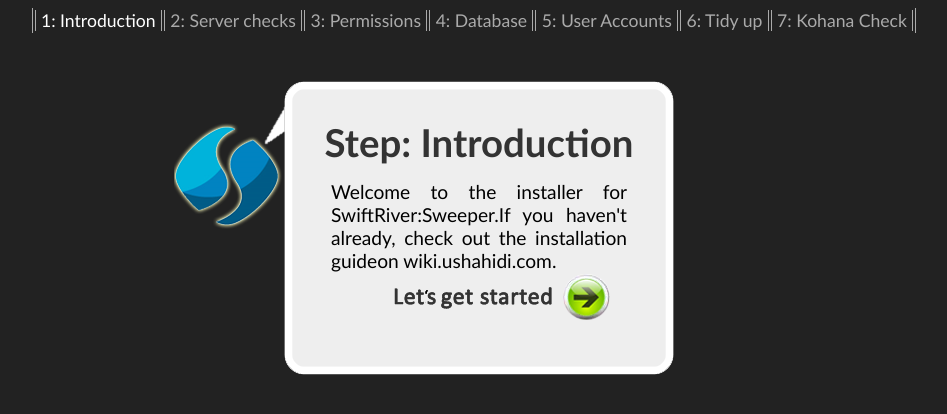
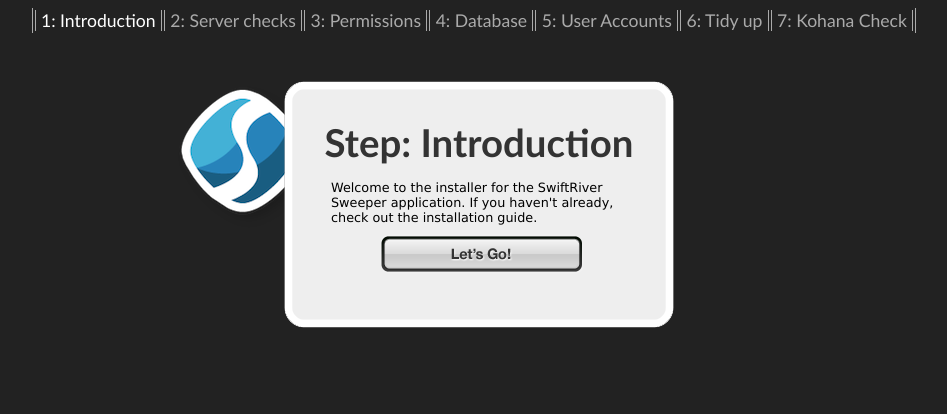
Before and after one commit to ushahidi/Sweeper_0.3.2, a PHP site: page /installer/index.php?position=0 in a window 1280 px wide. Shown: the top 414 px of the page, without its empty margins (166-1113 px from the left). Run offline with PHP 8.4, Linux system fonts and the light colour scheme.

Commit message:
Added changes made by Jon Gos!

```diff
--- a/installer/Introduction.php
+++ b/installer/Introduction.php
@@ -3,9 +3,8 @@ class Introduction implements IInstallStep
 {
     public function GetDescription()
     {
-        return "Welcome to the installer for SwiftRiver:Sweeper.".
-               "If you haven't already, check out the installation guide".
-               "on wiki.ushahidi.com.<br/> ".
+        return "Welcome to the installer for the SwiftRiver Sweeper application.".
+               " If you haven't already, check out the <a href='http://wiki.ushahidi.com'>installation guide</a>.<br />".
                "<a href='?position=1'><img src='assets/images/button-letsgetstarted.png' /></a>";
     }
 
--- a/installer/assets/styles/master.css
+++ b/installer/assets/styles/master.css
@@ -20,10 +20,10 @@ div#baloon { width: 390px; position:relative; top:-150px; left:110px;}
 div#baloon div.top { background: url('../images/baloon-top.png') no-repeat; height:28px; }
 div#baloon div.mid { background: url('../images/baloon-mid.png') repeat-y; padding:10px; }
 div#baloon div.mid h2 { width:100%; text-align:center; font-family:Calibri; font-size:3em; margin-bottom:15px; color:#333; }
-div#baloon div.mid p { text-align:justify; }
-div#baloon div.mid p.description { width:80%; margin-left:auto; margin-right:auto; font-family:Calibri; font-size:1.5em; margin-bottom:15px; }
+div#baloon div.mid p { text-align:none; }
+div#baloon div.mid p.description { width:80%; margin-left:auto; margin-right:auto; font-family:verdana; font-size:1.0em; margin-bottom:15px; }
 div#baloon div.mid div.step-render ul li { list-style:none; }
-div#baloon div.mid div.step-render ul li.pass { background: url('../images/sucess-small.png') no-repeat;}
+div#baloon div.mid div.step-render ul li.pass { background: url('../images/success-small.png') no-repeat;}
 div#baloon div.mid div.step-render ul li.fail { background: url('../images/fail-small.png') no-repeat;}
 div#baloon div.mid div.step-render ul li p.name { font-family:Calibri; font-size:1.5em; padding-top:5px; margin-bottom:5px; margin-left:50px; }
 div#baloon div.mid div.step-render ul li p.result { margin-left:50px; margin-bottom:15px; margin-right:30px; }
--- a/installer/index.php
+++ b/installer/index.php
@@ -64,7 +64,7 @@ $sucess = $step->RunChecks($_POST);
                     <h2>Step: <?php echo($step->GetName()); ?></h2>
                     <p class="description"><?php echo($step->GetDescription()); ?></p>
                     <?php if($sucess === true) : ?>
-                        <img src="assets/images/sucess-large.png" />
+                        <img src="assets/images/success-large.png" />
                     <?php elseif ($sucess === false) : ?>
                         <img src="assets/images/fail-large.png" />
                     <?php endif; ?>
--- a/installer/steps/Environment.php
+++ b/installer/steps/Environment.php
@@ -11,7 +11,7 @@ class Environment implements IInstallStep
     public function GetDescription()
     {
         return "In this step we will ensure that you have the required PHP version " .
-	               "running on your server and that the PHP plugins needed are installed.";
+	               "and that the PHP plugins needed are installed.";
     }
 
     public function RunChecks($postVar)
--- a/installer/steps/ReadWriteAccess.php
+++ b/installer/steps/ReadWriteAccess.php
@@ -11,7 +11,7 @@ class ReadWriteAccess implements IInstallStep
     public function GetDescription()
     {
         return "Let's make sure that you have the correct ".
-		       "file permissions for the files needed. ";
+		       "file permissions. ";
     }
 
     public function RunChecks($postVar)
@@ -48,7 +48,7 @@ class ReadWriteAccess implements IInstallStep
                                     is_writable(dirname(__FILE__)."/../../web/modules");
         $directoriesCheck->text = $directoriesCheck->result
                 ? "All the directories have the correct permissions."
-				                : "Thats a shame, one of the following directories are not writable: <br/>".
+				                : "Thats a shame, one of the following directories is not writable: <br/>".
                   "[root]/core/Configuration/ConfigurationFiles<br />".
                   "[root]/core/Modules<br />".
                   "[root]/core/Cache<br />".
--- a/web/application/views/config/content.php
+++ b/web/application/views/config/content.php
@@ -8,6 +8,6 @@
         <dt>Source veracity:</dt>
             <dd><?php echo($_GET['score'] == "null" ? "Not yet rated" : $_GET['score']); ?></dd>
         <dt>Link:</dt>
-            <dd><a target="_blank" href="<?php echo $_GET['contentlink']; ?>"><?php echo $_GET['contentlink']; ?></a></dd>
+            <dd><?php echo $_GET['contentlink']; ?></dd>
     </dl>
 </div>
--- a/web/application/views/defaults/footer.php
+++ b/web/application/views/defaults/footer.php
@@ -1,2 +1,2 @@
 <?php ?>
-<p class="footnote">Sweeper v0.2.0 is released under the <a href="http://fsf.org/" title="GNU Lesser">GNU Lesser General Public License.</a> Powered by the <a href="http://swiftly.org" title="Swiftly.org">SwiftRiver platform</a>. <a href="http://wiki.ushahidi.com/doku.php?id=intro" title="SwiftRiver documentation">Documentation</a>. &copy; 2011 <a href="http://ushahidi.com" title="Ushahidi">Ushahidi, Inc LLC</a></p>
+<p class="footnote">Sweeper v0.3 is released under the <a href="http://fsf.org/" title="GNU Lesser">GNU Lesser General Public License.</a> Powered by <a href="http://swiftly.org" title="Swiftly.org">SwiftRiver</a>. &copy; 2011 <a href="http://ushahidi.com" title="Ushahidi">Ushahidi Inc. LLC</a>. | <a href="http://wiki.ushahidi.com/doku.php?id=intro" title="SwiftRiver Documentation">Documentation</a></p>
--- a/web/application/views/pages/dashboard.php
+++ b/web/application/views/pages/dashboard.php
@@ -1,7 +1,7 @@
 <div id="dashboard">
     <div id="intro">
-        <h1>Welcome to Sweeper - a Swiftriver app!</h1>
-        <p>In 1972, a crack commando unit was sent to prison by a military court for a crime they didn't commit. They promptly escaped from a maximum security stockade to the Los Angeles underground. Today, still wanted by the government, they survive as soldiers of fortune. If you have a problem, if no-one else can help, and if you can find them, maybe you can hire the A-Team.</p>
+        <h1><i>Welcome to Sweeper, a Swiftly.org application!</i></h1>
+        <p>The mission of the SwiftRiver initiative is to democratize access to the tools used to make sense of realtime data. This app is designed to allow users to <em>sweep</em> through data feeds quickly, using conditional filters and views.</p><br />
     </div>
     <div class="row clearfix">
         <div class="column left">
--- a/web/media/js/site/framework.js
+++ b/web/media/js/site/framework.js
@@ -186,7 +186,7 @@ function ListController(baseUrl, subject, navContainer) {
                 else
                 {
                     $(listController.navContainer + " #selected-tags-container").children().remove();
-                    $(listController.navContainer + " #selected-tags-container").append("<h2>No tags selected</h2><p>you can click on a tag to see content that shares that tag</p>");
+                    $(listController.navContainer + " #selected-tags-container").append("<p>No tags selected. Click tags below to filter view by selection.</p>");
                 }
 
                 if(navigationTree.Channels != null && navigationTree.Channels.facets != null)
--- a/web/modules/riverid/classes/riveridconfig.php
+++ b/web/modules/riverid/classes/riveridconfig.php
@@ -2,9 +2,9 @@
 class RiverIdConfig
 {
     public static $databaseurl = 'localhost';
-    public static $username = 'sweeper';
-    public static $password = 'sweeper';
-    public static $database = 'sweeper';
+    public static $username = 'swiftriver';
+    public static $password = 'KU93uT';
+    public static $database = 'swiftriver';
 
     public static $createsql = "CREATE TABLE IF NOT EXISTS users ( username VARCHAR(2000), password VARCHAR(2000), role VARCHAR(2000) ) TYPE=innodb";
 }
--- a/web/modules/swiftrivertheming/classes/themingconfig.php
+++ b/web/modules/swiftrivertheming/classes/themingconfig.php
@@ -2,9 +2,9 @@
 class ThemingConfig
 {
     public static $databaseurl = 'localhost';
-    public static $username = 'sweeper';
-    public static $password = 'sweeper';
-    public static $database = 'sweeper';
+    public static $username = 'swiftriver';
+    public static $password = 'KU93uT';
+    public static $database = 'swiftriver';
 
     public static $createsql = "CREATE TABLE IF NOT EXISTS theming ( theme VARCHAR(2000) ) TYPE=innodb";
 }
```
Also changed, not shown: web/application/views/contentmenu/editor.php (+4 -4 lines), README.md, installer/assets/images/button-letsgetstarted.png, installer/assets/images/button-letsgetstarted1.png (added), installer/assets/images/button-nextstep.png, installer/assets/images/logo-callout.png, installer/assets/images/success-large.png (added), installer/assets/images/success-small.png (added).
